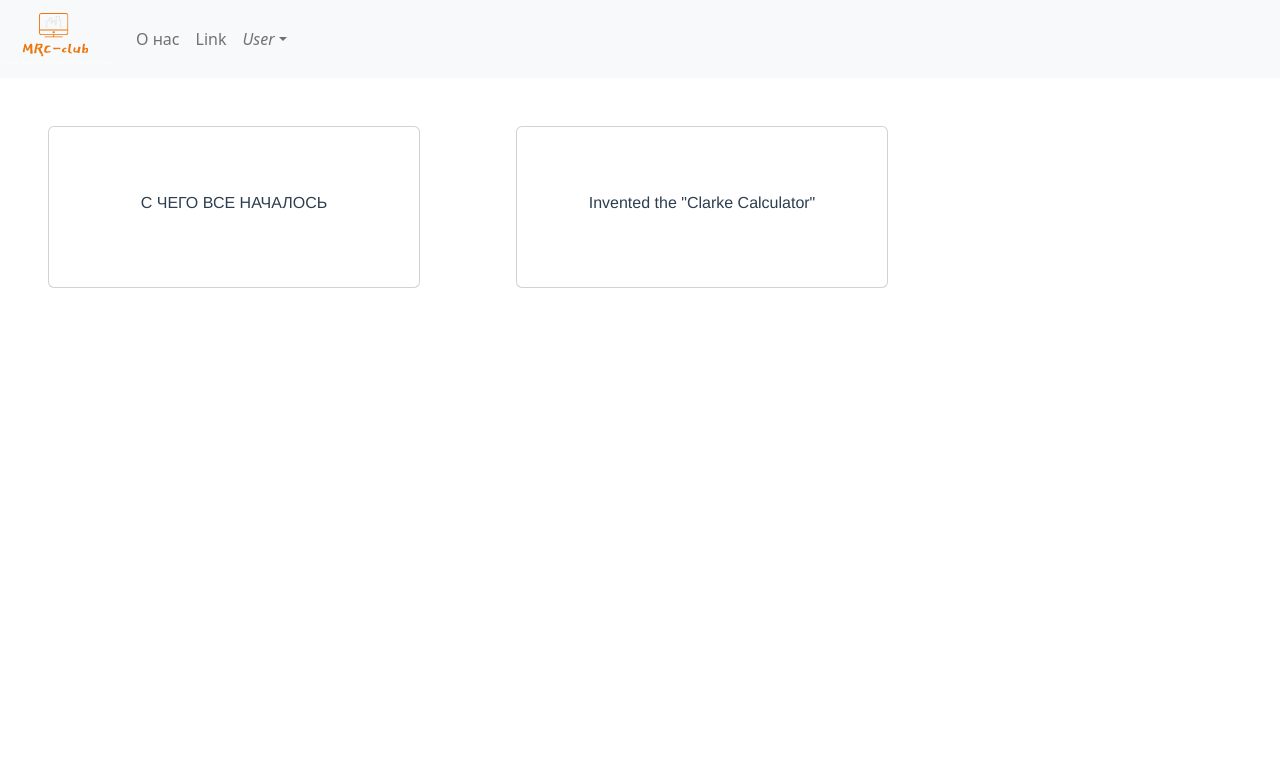
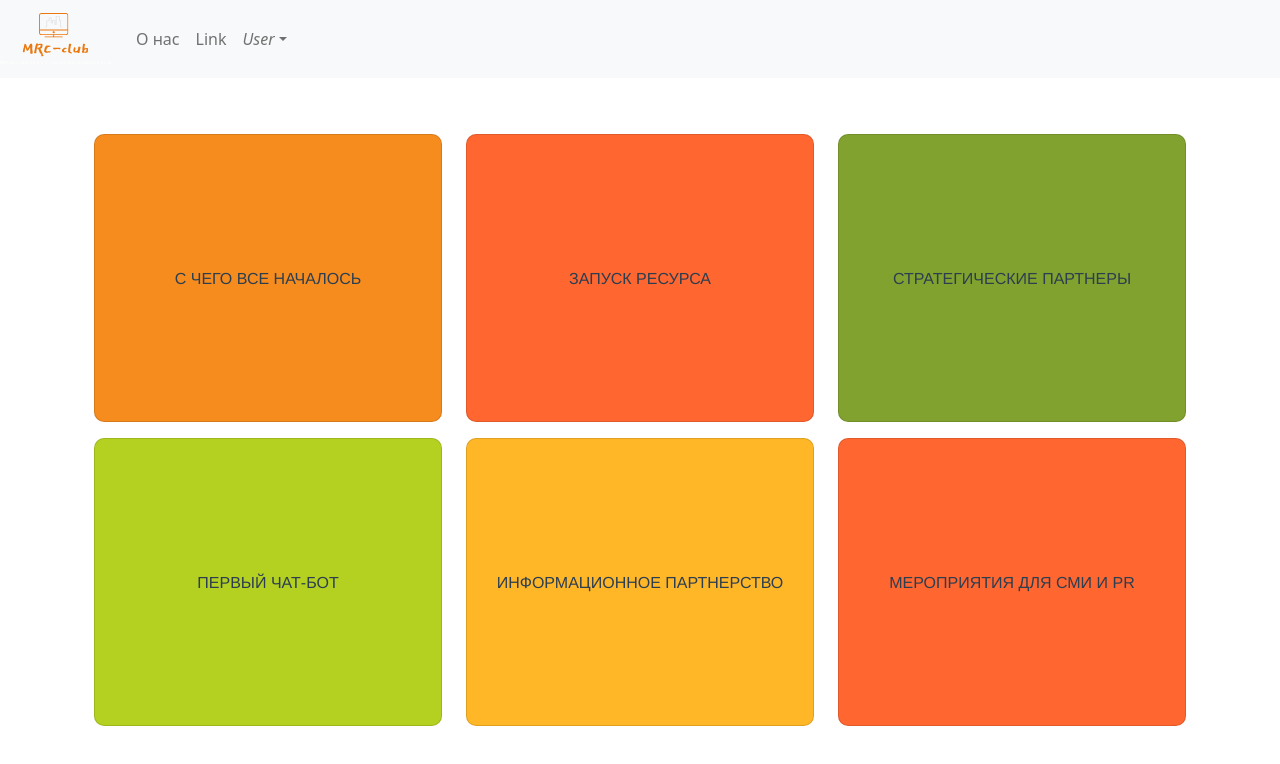
Before and after one commit to Lorian2217/project-portfolio, a Vue app: page /o-nas in a window 1280 px wide. Shown: the top 764 px of the page. Built offline with nearby package versions, Linux system fonts and the light colour scheme.

Commit message:
Lorian
Довёрстка страницы О нас

```diff
--- a/src/assets/style.css
+++ b/src/assets/style.css
@@ -1,6 +1,6 @@
 html, body{ padding: 0; margin: 0; }
 :root{
-    --cardheight: 10em;
+    --cardheight: 18em;
 }
 
 .navbar-nav{ align-items: center; }
@@ -79,4 +79,5 @@ html, body{ padding: 0; margin: 0; }
 }
 /* Конец стилизации волн на главной странице */
 
-.about-front{ height: var(--cardheight); padding: 3em 0; }
+.about-front{ height: var(--cardheight); display: flex; align-items: center; }
+.card-wrapper{ margin-right: 0; margin-left: 0; border: 1px solid rgba(0,0,0,.125); background: #f68c1e; max-height: 18rem; height: 100%; border-radius: 10px; }
--- a/src/components/About.vue
+++ b/src/components/About.vue
@@ -1,12 +1,12 @@
 <template>
   <div>
     <!-- Start page -->
-    <div id="flashcard-app" class="container row">
-      <b-card no-body class="overflow-hidden col-4 m-5" v-on:click="toggleCard(card)" v-for="(card, index) in cards" :key="index">
+    <div id="flashcard-app" class="mx-auto mt-5 container row">
+      <div no-body class="overflow-hidden col-12 col-md-6 col-xl-4 my-2" v-on:click="toggleCard(card)" v-for="(card, index) in cards" :key="index">
         <transition name="flip">
-        <b-row no-gutters v-bind:key="card.flipped">
+        <b-row class="card-wrapper" v-bind:style="{ background: card.color }" no-gutters v-bind:key="card.flipped">
 
-          <b-col md="12" v-if="card.flipped === true">
+          <b-col md="12" class="about-front" v-if="card.flipped === true">
             <b-card-body>
               <b-card-text>
                 {{ card.back }}
@@ -23,14 +23,14 @@
 
         </b-row>
         </transition>
-      </b-card>
+      </div>
     </div>
     <!-- End page -->
   </div>
 </template>
 
 <script>
-import { BCard, BRow, BCol, BCardBody, BCardText } from 'bootstrap-vue'
+import { BRow, BCol, BCardBody, BCardText } from 'bootstrap-vue'
 
 export default{
   name: 'About-us',
@@ -38,16 +38,40 @@ export default{
     return{
       cards: [
         {
-          id: 1,
-          front: 'С ЧЕГО ВСЕ НАЧАЛОСЬ ',
+          front: 'С ЧЕГО ВСЕ НАЧАЛОСЬ',
           back: 'MRC-club был задуман в ноябре-декабре 2020 года. Начальная концепция подразумевала функцию «единого окна», где журналисты могли найти нужного спикера, а PR-специалисты – отследить запросы СМИ. После запуска чат-ботов и новых направлений MRC-club уже весной 2021 года становится полноценной экосистемой',
           flipped: false,
+          color: '#f68c1e',
         },
         {
-          id: 2,
-          front: 'Invented the "Clarke Calculator"',
-          back: 'Edith Clarke',
+          front: 'ЗАПУСК РЕСУРСА',
+          back: 'Перед запуском мы обзвонили множество журналистов и экспертов рынка недвижимости и задали им вопрос: хотят ли они получить ресурс, который будет аккумулировать на одной площадке всех игроков рынка (представителей СМИ, спикеров, пиарщиков)? Ответ был однозначный: несомненно. И мы запустились',
           flipped: false,
+          color: '#ff6630',
+        },
+        {
+          front: 'СТРАТЕГИЧЕСКИЕ ПАРТНЕРЫ',
+          back: 'С самого начала MRC-club поддержали ведущие участники рынка недвижимости: Commonwealth Partnership, KASKAD Недвижимость, УК «ПИК Комфорт», «Гильдия управляющих и девелоперов»',
+          flipped: false,
+          color: '#81a22f',
+        },
+        {
+          front: 'ПЕРВЫЙ ЧАТ-БОТ',
+          back: 'Мы разработали и запустили первого чат-бота на рынке недвижимости. Он присылает спикерам запросы журналистов непосредственно в личные мессенджеры , а представителям СМИ предлагает готовую нужную фактуру',
+          flipped: false,
+          color: '#b4d121',
+        },
+        {
+          front: 'ИНФОРМАЦИОННОЕ ПАРТНЕРСТВО',
+          back: 'MRC-club поддерживает ключевые мероприятия рынка недвижимости, выступая информационным партнером серий форумов FORCITIES, «Форума частных инвестиций», PROESTATE & TOBY Awards, Всероссийский жилищный конгресс и др',
+          flipped: false,
+          color: '#ffb727',
+        },
+        {
+          front: 'МЕРОПРИЯТИЯ ДЛЯ СМИ И PR',
+          back: 'Уже в апреле 2021 года мы провели первый Zoom Talk с крупнейшим федеральным ТВ каналом – «Россия 24» - и продолжаем организовывать онлайн и офлайн встречи для СМИ и других участников рынка недвижимости: Zoom Talk с «РБК Недвижимость», Zoom Talk со Строительный газетой, MRC-летучка с газетой Известия, «Плов-пати» для СМИ и др',
+          flipped: false,
+          color: '#ff6630',
         },
       ]
     }
@@ -57,7 +81,7 @@ export default{
       card.flipped = !card.flipped;
     },
   },
-  components: { BCard, BRow, BCol, BCardBody, BCardText }
+  components: { BRow, BCol, BCardBody, BCardText }
 }
 </script>
 
```
